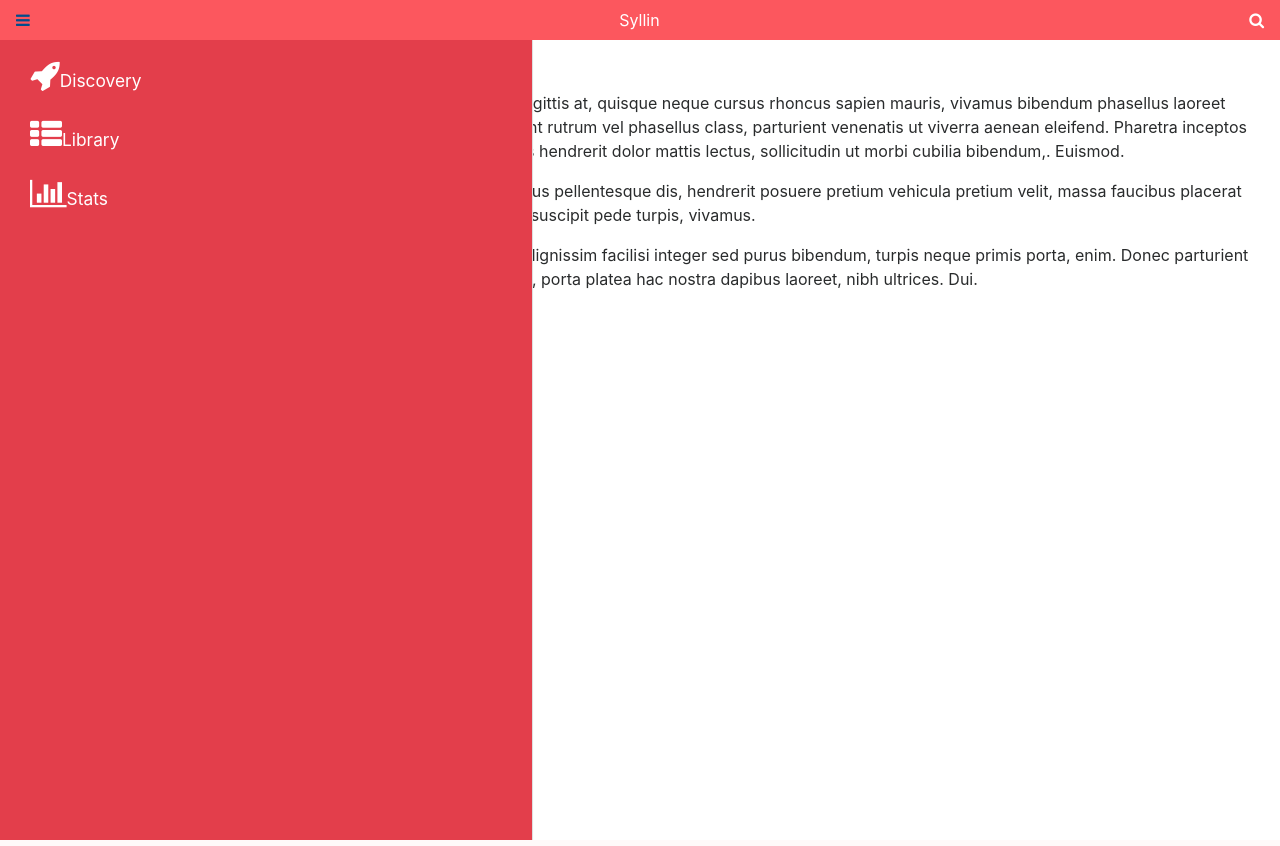
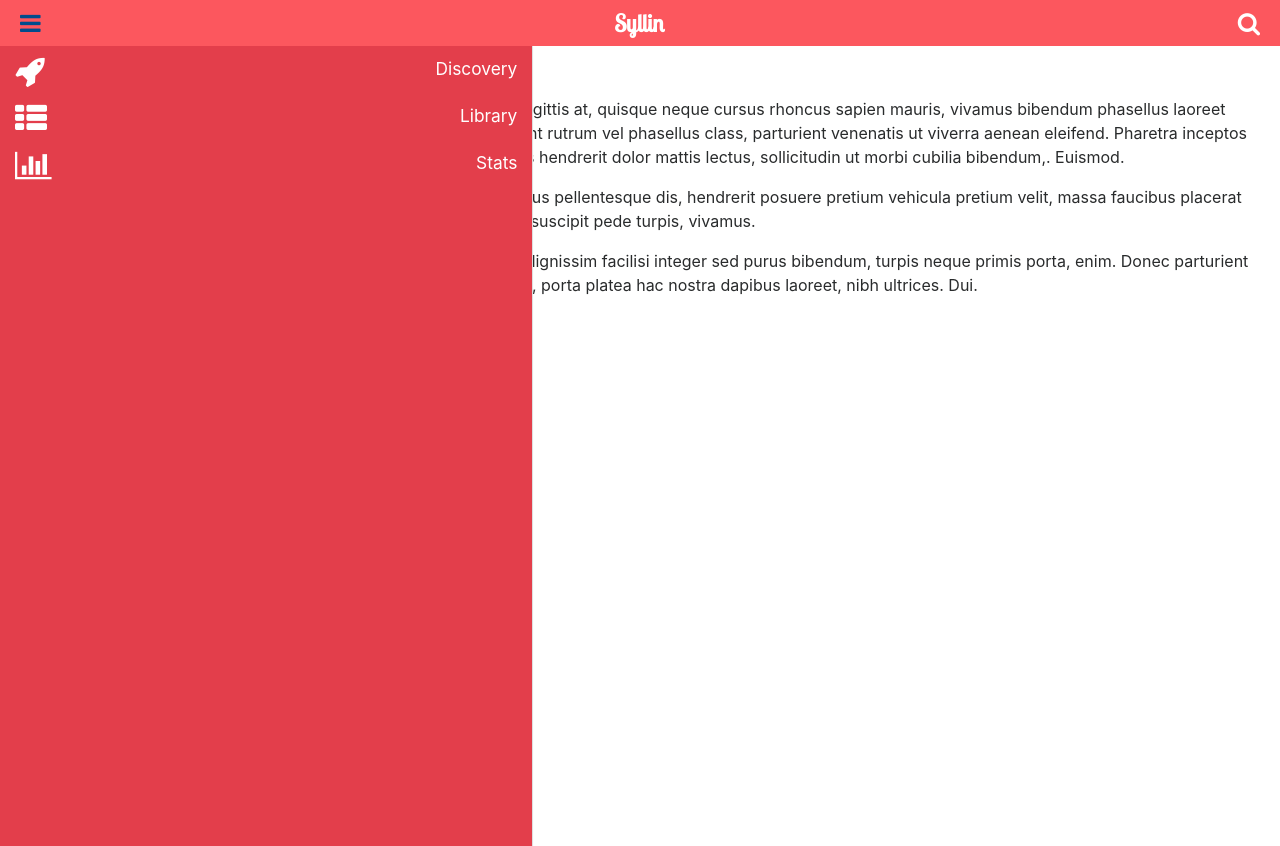
Before and after one commit to patenode/syllin, a Python web app: template syllin/templates/album/view.html in a window 1280 px wide. Run offline with Jinja, Linux system fonts and the light colour scheme; the template is opened without the code that fills it, so the values that code supplies are empty.

Commit message:
Import Lobster Two for use in nav bar. Justify menu items and alter padding. Change color of focused links.

```diff
--- a/syllin/static/css/syllin.min.css
+++ b/syllin/static/css/syllin.min.css
@@ -1 +1 @@
-.full-height{height:100%}html{height:100%}body{height:100%}#main-container{padding:0;padding-left:0;padding-right:0}#nav-drawer .drawer-contents{background-color:#e33e4b}.nav{background-color:#fc575e}.nav-link{color:#fff}.nav-icon{color:#fff}.nav-item{color:#fff;font-size:13pt}
+.full-height{height:100%}html{height:100%}body{height:100%}#main-container{padding:0}#nav-drawer .drawer-contents{background-color:#e33e4b}.nav{background-color:#fc575e}.drawer-nav{padding:5px}.drawer-nav li a{padding-right:10px;padding-left:10px;padding-top:5px;padding-bottom:5px}.drawer-nav li a:focus{background-color:#fc575e}.nav-link{padding:0;padding-left:20px;padding-right:20px;padding-top:5px;padding-bottom:5px;color:#fff;font-size:18pt;font-family:"Lobster Two",cursive}.nav-icon{color:#fff}.nav-item{color:#fff;font-size:13pt}
--- a/syllin/static/sass/syllin.sass
+++ b/syllin/static/sass/syllin.sass
@@ -26,8 +26,6 @@ body
 // Site container
 #main-container
   padding: 0px
-    left: 0px
-    right: 0px
 
 #nav-drawer
   .drawer-contents
@@ -37,8 +35,27 @@ body
 .nav
   background-color: $red
 
+.drawer-nav
+  padding: 5px
+  li
+    a
+      padding:
+        right: 10px
+        left: 10px
+        top: 5px
+        bottom: 5px
+      &:focus
+        background-color: $red
+
 .nav-link
+  padding: 0px
+    left: 20px
+    right: 20px
+    top: 5px
+    bottom: 5px
   color: $white
+  font-size: 18pt
+  font-family: 'Lobster Two', cursive
 
 .nav-icon
   color: $white
--- a/syllin/templates/drawer.html
+++ b/syllin/templates/drawer.html
@@ -3,17 +3,24 @@
         <ul class="drawer-nav">
             <li role="presentation">
                 <a href="#">
-                    <i class="mr-auto fa fa-rocket fa-2x nav-icon"></i><span class="ml-auto nav-item">Discovery</span>
+                    <div class="d-flex justify-content-between">
+                        <i class="mr-auto fa fa-rocket fa-2x nav-icon align-middle"></i><span
+                            class="align-middle ml-auto nav-item">Discovery</span>
+                    </div>
                 </a>
             </li>
             <li role="presentation">
                 <a href="#">
-                    <i class="fa fa-th-list fa-2x nav-icon"></i><span class="nav-item">Library</span>
+                    <div class="d-flex justify-content-between">
+                        <i class="fa fa-th-list fa-2x nav-icon align-middle"></i><span class="align-middle nav-item">Library</span>
+                    </div>
                 </a>
             </li>
             <li role="presentation">
                 <a href="#">
-                    <i class="fa fa-bar-chart fa-2x nav-icon"></i><span class="nav-item">Stats</span>
+                    <div class="d-flex justify-content-between">
+                        <i class="fa fa-bar-chart fa-2x nav-icon align-middle"></i><span class="align-middle nav-item">Stats</span>
+                    </div>
                 </a>
             </li>
         </ul>
--- a/syllin/templates/head.html
+++ b/syllin/templates/head.html
@@ -11,5 +11,8 @@
 <!-- Font Awesome Stylesheet -->
 <link rel="stylesheet" type="text/css" href="/static/css/font-awesome.min.css">
 
+<!-- Lobster Two Font -->
+<link href="https://fonts.googleapis.com/css?family=Lobster+Two" rel="stylesheet">
+
 <!-- Syllin Stylesheet -->
 <link rel="stylesheet" type="text/css" href="/static/css/syllin.min.css">
--- a/syllin/templates/nav.html
+++ b/syllin/templates/nav.html
@@ -1,6 +1,6 @@
 <nav class="nav justify-content-between">
     <a class="nav-link" href="#nav-drawer" data-toggle="drawer"><i class="fa fa-bars" aria-hidden="true"></i></a>
-    <div class="nav-link">Syllin</div>
+    <div class="nav-link"><b>Syllin</b></div>
     <a class="nav-link" href="#"><i class="fa fa-search" aria-hidden="true"></i></a>
 </nav>
 <!--
```
Also changed, not shown: syllin/static/css/syllin.css (+26 -4 lines), 1 other file.
